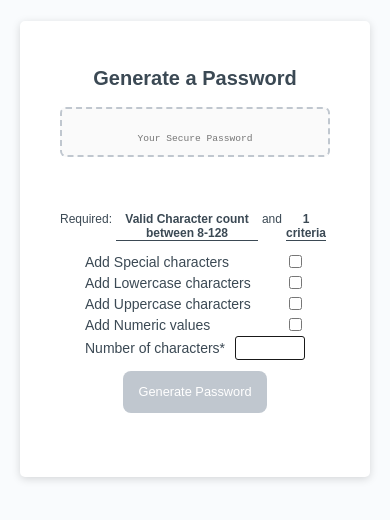
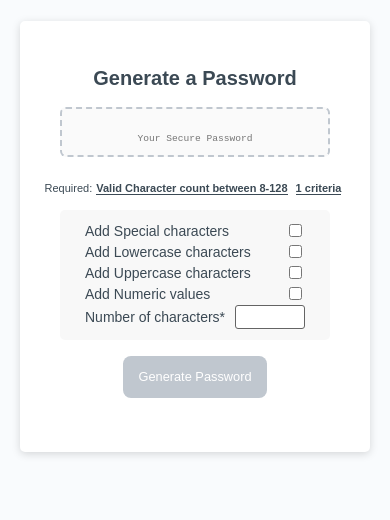
Before and after one commit to csabbah/multi-level-password-generator, a plain HTML site: page Develop/index.html in a window 390 px wide. Both pictures are taken after a click on the button "Generate Password". Shown: the part 146-666 px from the top of the page. Drawn offline with Linux system fonts and the light colour scheme.

Commit message:
Finalized integral CSS syling for better a responsiveness look

```diff
--- a/Develop/index.html
+++ b/Develop/index.html
@@ -28,7 +28,7 @@
         <div class="card-footer">
           <p id="update-msg">
             Required:
-            <em id="char-count">Valid Character count between 8-128</em> and
+            <em id="char-count">Valid Character count between 8-128</em>
             <em id="crit-check">1 criteria</em>
           </p>
           <div class="card-criteria">
--- a/Develop/script.js
+++ b/Develop/script.js
@@ -58,7 +58,7 @@ function clearFilters() {
 // --------------- This function displays error message if condition is not met
 function displayRequirement() {
   updateMsg.innerHTML = `Required:
-            <em id="char-count">Valid Character count between 8-128</em> and
+            <em id="char-count">Valid Character count between 8-128</em>
             <em id="crit-check">1 criteria</em>`;
   updateMsg.style.color = 'hsl(206, 17%, 28%)';
 }
--- a/Develop/style.css
+++ b/Develop/style.css
@@ -76,7 +76,7 @@ header {
   height: 24px;
   padding: 0;
   margin: 0;
-  border: 1px solid rgb(25, 25, 25);
+  border: 1px solid rgba(100, 100, 100, 1);
   border-radius: 3px;
   text-indent: 3px;
 }
@@ -85,6 +85,9 @@ header {
   position: relative;
   display: none;
   flex-direction: column;
+  padding: 10px 25px;
+  border-radius: 5px;
+  background-color: rgba(244, 244, 244, 0.6);
 }
 
 .card-criteria div {
@@ -110,8 +113,8 @@ header {
   display: none;
   font-size: 15px;
   font-weight: 500;
-  margin-top: 5px;
-  margin-bottom: 10px;
+  margin-top: 0px;
+  margin-bottom: 15px;
 }
 
 #update-msg em {
@@ -132,7 +135,7 @@ header {
   font-size: 22px;
   line-height: 22px;
   margin-top: 10px;
-  padding: 12px 40px;
+  padding: 12px 30px;
   text-align: center;
   cursor: pointer;
 }
@@ -196,15 +199,24 @@ button[disabled] {
     font-size: 14px;
     justify-content: space-between;
   }
-  #password {
-    font-size: 0.6rem;
-  }
 
-  .btn {
-    margin: 10px 0px 0px 0px;
-  }
   h2 {
     font-size: 20px;
     text-align: center;
   }
+
+  #password {
+    font-size: 0.6rem;
+    padding-left: 0;
+    padding-right: 0;
+  }
+
+  .card-body {
+    min-height: 75px;
+  }
+
+  #update-msg {
+    width: 130%;
+    font-size: 11px;
+  }
 }
```
